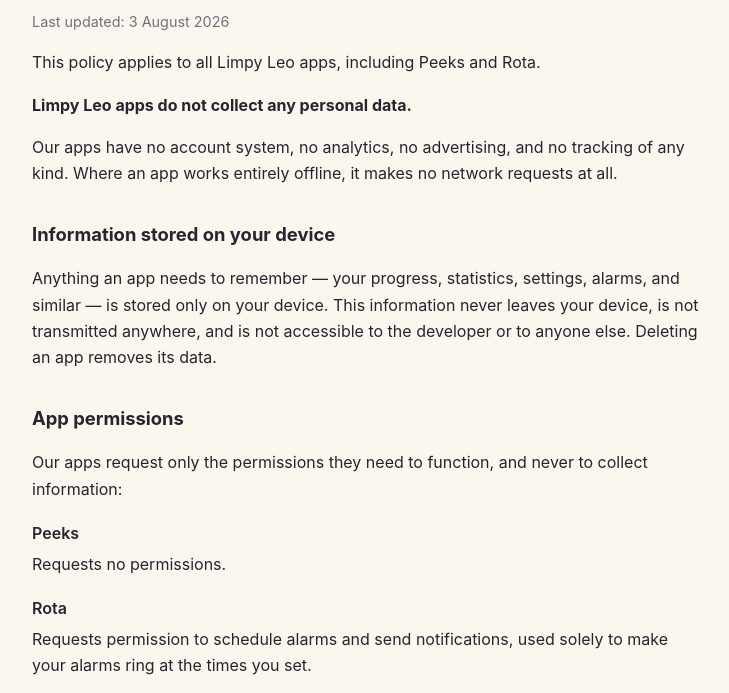
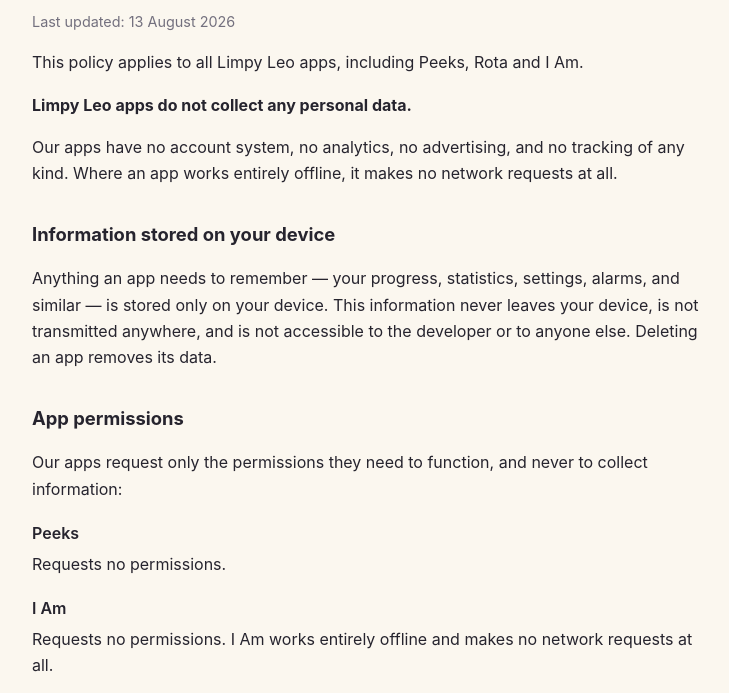
Before and after one commit to Limpy-Leo/limpy-leo.github.io, a plain HTML site: page privacy.html in a window 1280 px wide. Shown: the part 201-894 px from the top of the page, without its empty margins (272-1001 px from the left). Drawn offline with Linux system fonts and the light colour scheme.

Commit message:
Add I Am to the privacy policy
Additive only: I Am is named alongside Peeks and Rota, and added to the
per-app permissions list. It requests no permissions and makes no network
requests at all, so the existing 'no data collected' policy already
described it accurately — this just makes that explicit, which is what
App Review checks for.

```diff
--- a/privacy.html
+++ b/privacy.html
@@ -28,9 +28,9 @@
   <img src="limpyleo.png" alt="Limpy Leo" class="brand">
 </picture>
 <h1>Limpy Leo Privacy Policy</h1>
-<p class="updated">Last updated: 3 August 2026</p>
+<p class="updated">Last updated: 13 August 2026</p>
 
-<p>This policy applies to all Limpy Leo apps, including Peeks and Rota.</p>
+<p>This policy applies to all Limpy Leo apps, including Peeks, Rota and I&nbsp;Am.</p>
 
 <p><strong>Limpy Leo apps do not collect any personal data.</strong></p>
 
@@ -50,6 +50,9 @@
 <dl>
   <dt>Peeks</dt>
   <dd>Requests no permissions.</dd>
+  <dt>I Am</dt>
+  <dd>Requests no permissions. I Am works entirely offline and makes
+  no network requests at all.</dd>
   <dt>Rota</dt>
   <dd>Requests permission to schedule alarms and send notifications, used solely
   to make your alarms ring at the times you set.</dd>
```
